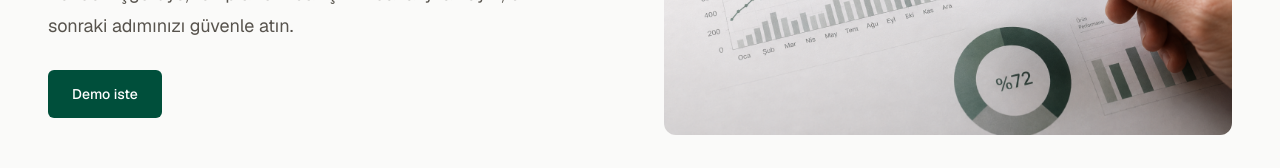
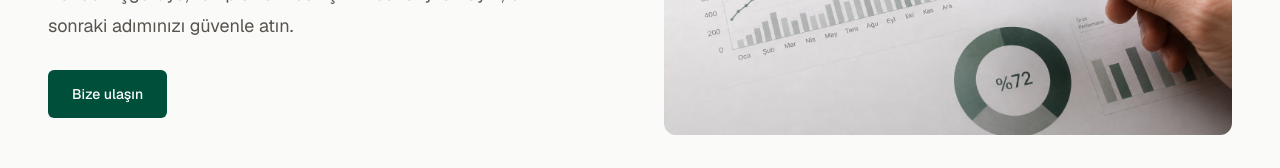
Before and after one commit to edapktzl/bussion-platform, a Next.js app: page / in a window 1280 px wide. Shown: the part 417-585 px from the top of the page. Built offline with nearby package versions, Linux system fonts and the light colour scheme.

Commit message:
Differentiate hero call to action

```diff
--- a/components/Hero.tsx
+++ b/components/Hero.tsx
@@ -16,7 +16,7 @@ export default function Hero() {
             bir sonraki adımınızı güvenle atın.
           </p>
           <div className="mt-7 flex flex-col gap-3 sm:flex-row">
-            <button type="button" disabled className="inline-flex min-h-12 items-center justify-center rounded-md bg-emerald-900 px-6 py-3 text-sm font-medium text-white">Demo iste</button>
+            <button type="button" disabled className="inline-flex min-h-12 items-center justify-center rounded-md bg-emerald-900 px-6 py-3 text-sm font-medium text-white">Bize ulaşın</button>
           </div>
         </div>
         <Image
```
